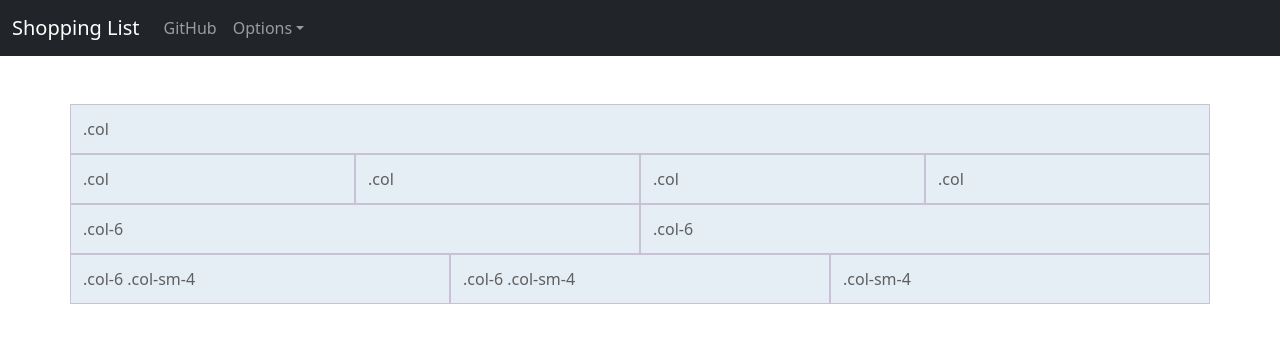
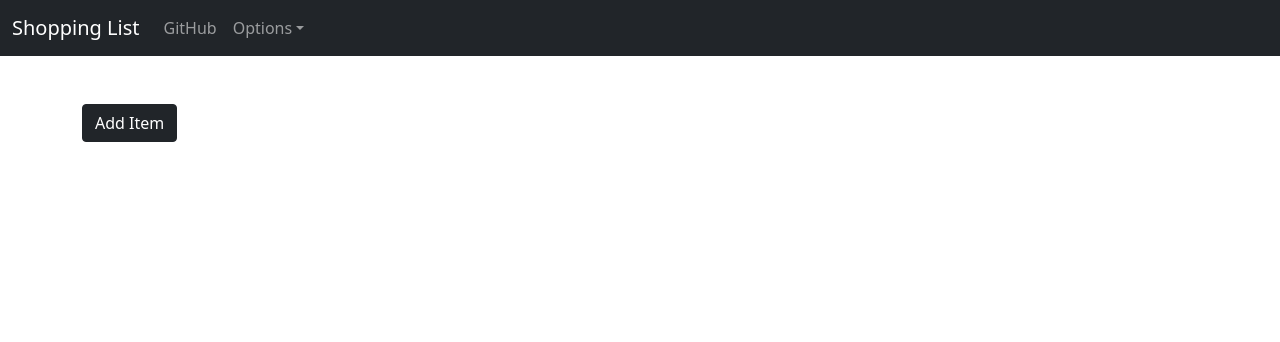
Before and after one commit to gbullardpurpl/Learn-The-MERN-Stack, a React (Create React App) app in the folder client/: page / in a window 1280 px wide. Shown: the top 342 px of the page. Built offline with nearby package versions, Linux system fonts and the light colour scheme.

Commit message:
more work.

```diff
--- a/client/src/App.js
+++ b/client/src/App.js
@@ -1,6 +1,8 @@
 import React, { Component } from 'react';
+import { Container, Row, Col } from 'reactstrap';
+
 import AppNavbar from './components/AppNavbar';
-import { Container, Row, Col } from 'reactstrap';
+import ShoppingList from './components/ShoppingList';
 
 import 'bootstrap/dist/css/bootstrap.min.css'
 import './App.css';
@@ -15,26 +17,7 @@ class App extends Component {
         <div className="App">
           <AppNavbar />
           <React.StrictMode>
-              <Container>
-                <Row>
-                    <Col>.col</Col>
-                </Row>
-                <Row>
-                    <Col>.col</Col>
-                    <Col>.col</Col>
-                    <Col>.col</Col>
-                    <Col>.col</Col>
-                </Row>
-                <Row>
-                    <Col xs="6">.col-6</Col>
-                    <Col xs="6">.col-6</Col>
-                </Row>
-                <Row>
-                    <Col xs="6" sm="4">.col-6 .col-sm-4</Col>
-                    <Col xs="6" sm="4">.col-6 .col-sm-4</Col>
-                    <Col sm="4">.col-sm-4</Col>
-                </Row>
-              </Container>
+              <ShoppingList />
           </React.StrictMode>
       </div>
     );
--- /dev/null
+++ b/client/src/components/ShoppingList.js
@@ -0,0 +1,37 @@
+import React, { Component } from 'react';
+import { Container, ListGroup, ListGroupItem, Button } from 'reactstrap';
+import { CSSTransition, TransitionGroup } from 'react-transition-group';
+import { v4 as uuid } from 'uuid';
+
+class ShoppingList extends Component {
+    state = {
+        items: [
+            { id: uuid(), name: "Eggs" },
+            { id: uuid(), name: "Milk" },
+            { id: uuid(), name: "Bread" },
+            { id: uuid(), name: "Butter" },
+        ]
+    }
+
+    render() {
+        const { items } = this.state;
+        return (
+            <Container>
+                <Button
+                    color="dark"
+                    style={{ marginBottom: '2rem' }}
+                    onClick={() => {
+                        const name = prompt('Enter Item');
+                        if (name) {
+                            this.setState(state => ({
+                                items: [...state.items, { id: uuid(), name }],
+                            }));
+                        }
+                    }}
+                >Add Item</Button>
+            </Container>
+        );
+    }
+}
+
+export default ShoppingList;
```
Also changed, not shown: 1 other file (tests, documents, lock files or other folders).
